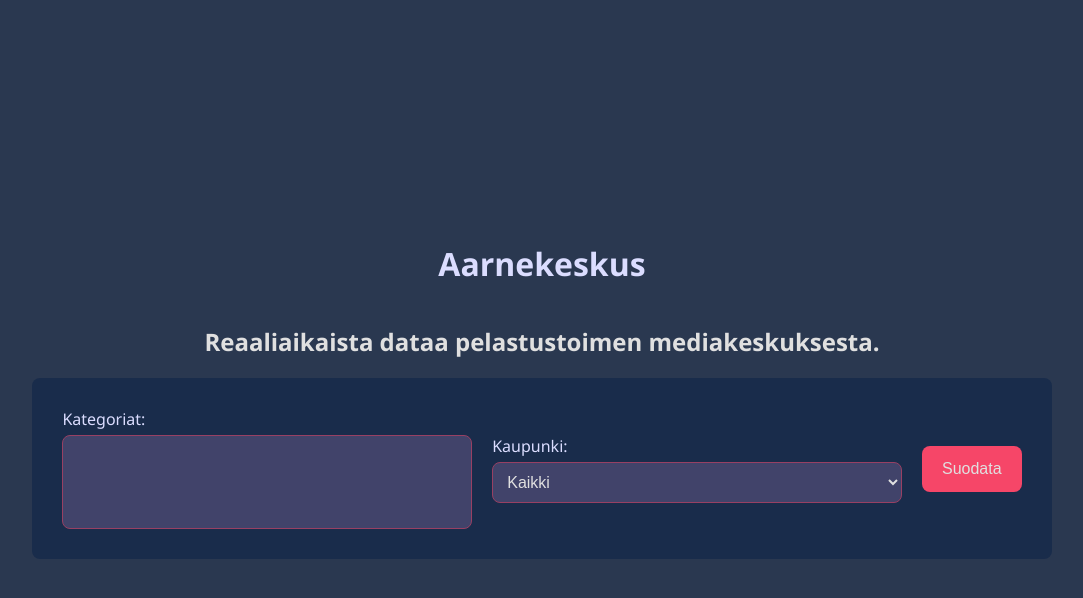
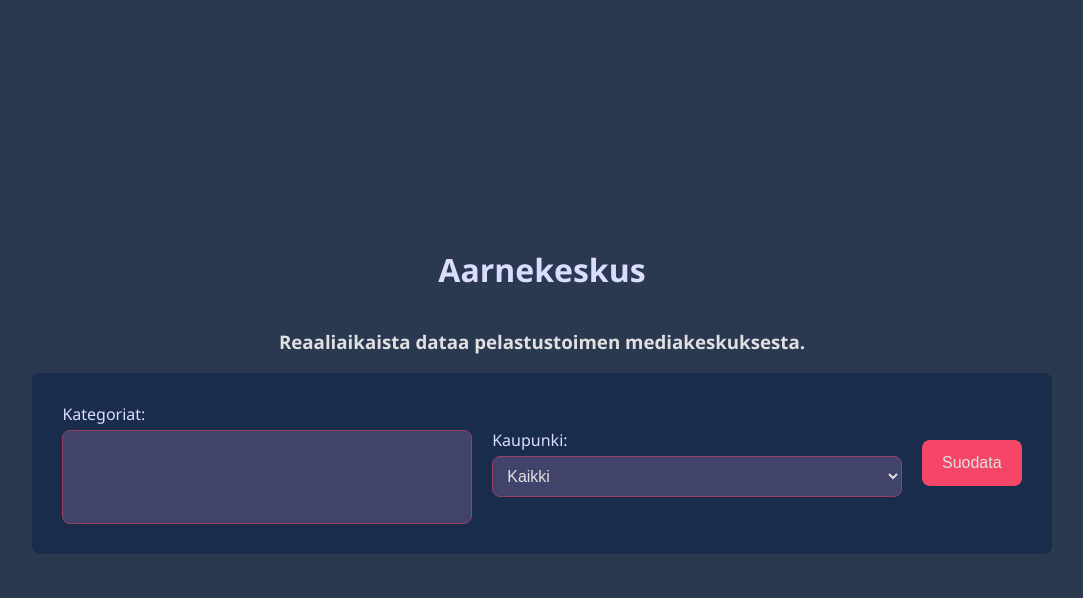
Before and after one commit to jocxfin/aarnekeskus, a FastAPI app: page / in a window 1280 px wide. Shown: the top 598 px of the page, without its empty margins (98-1181 px from the left). Run offline with FastAPI, Linux system fonts and the light colour scheme; lists and menus that the app fills with data are empty.

Commit message:
css and html changes

```diff
--- a/app/static/style.css
+++ b/app/static/style.css
@@ -119,6 +119,7 @@ select {
     width: 50px;
     height: 50px;
     margin-right: 15px;
+    border-radius: var(--border-radius);
 }
 
 .details {
--- a/app/templates/index.html
+++ b/app/templates/index.html
@@ -9,7 +9,7 @@
 <body>
     <div class="container">
         <h1>Aarnekeskus</h1>
-        <h2>Reaaliaikaista dataa pelastustoimen mediakeskuksesta.</h2>
+        <h3>Reaaliaikaista dataa pelastustoimen mediakeskuksesta.</h3>
         <form method="get" class="filter-form">
             <div class="form-group">
                 <label for="categories">Kategoriat:</label>
@@ -59,7 +59,6 @@
                 <div class="details">
                     <div class="title">{{ item.title }}</div>
                     <div class="description">{{ item.description }}</div>
-                    <div class="pubDate">{{ item.pub_date }}</div>
                 </div>
             </div>
             {% endfor %}
```
